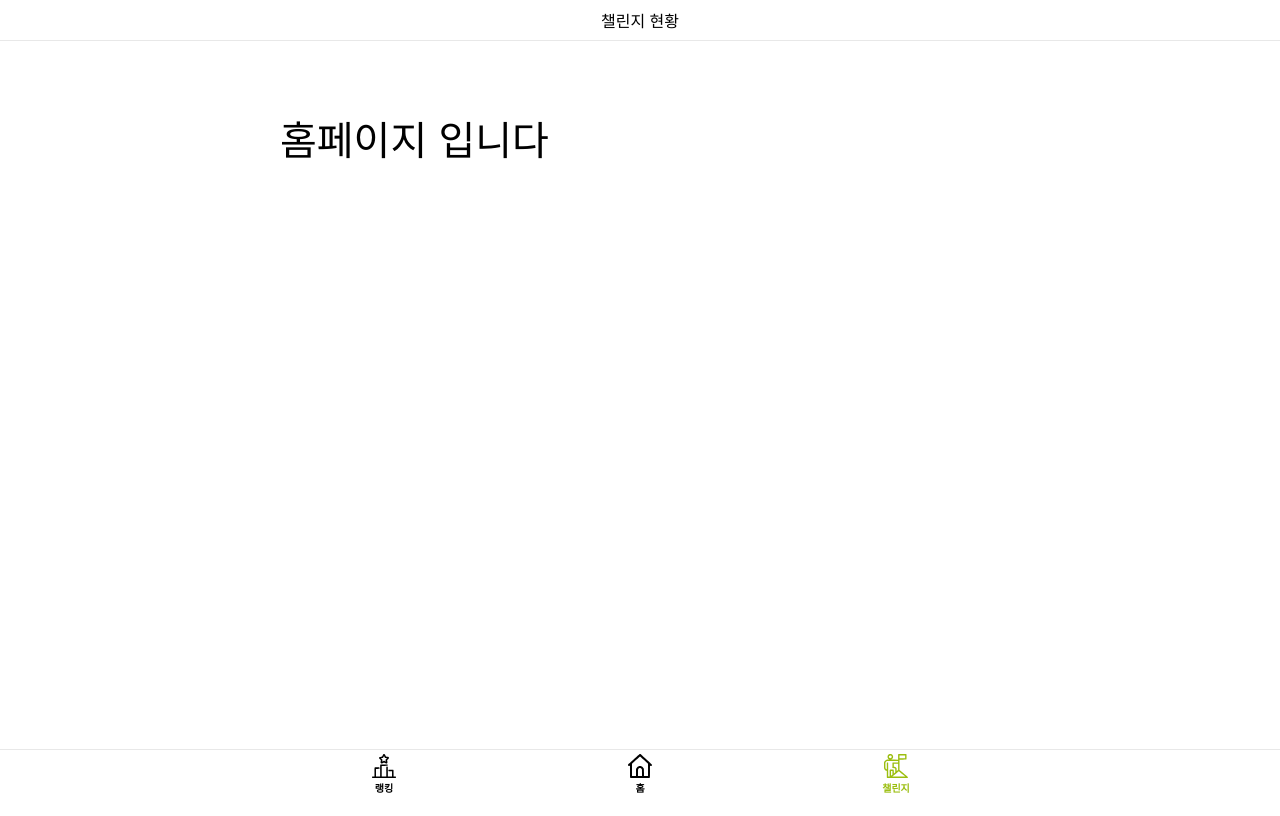
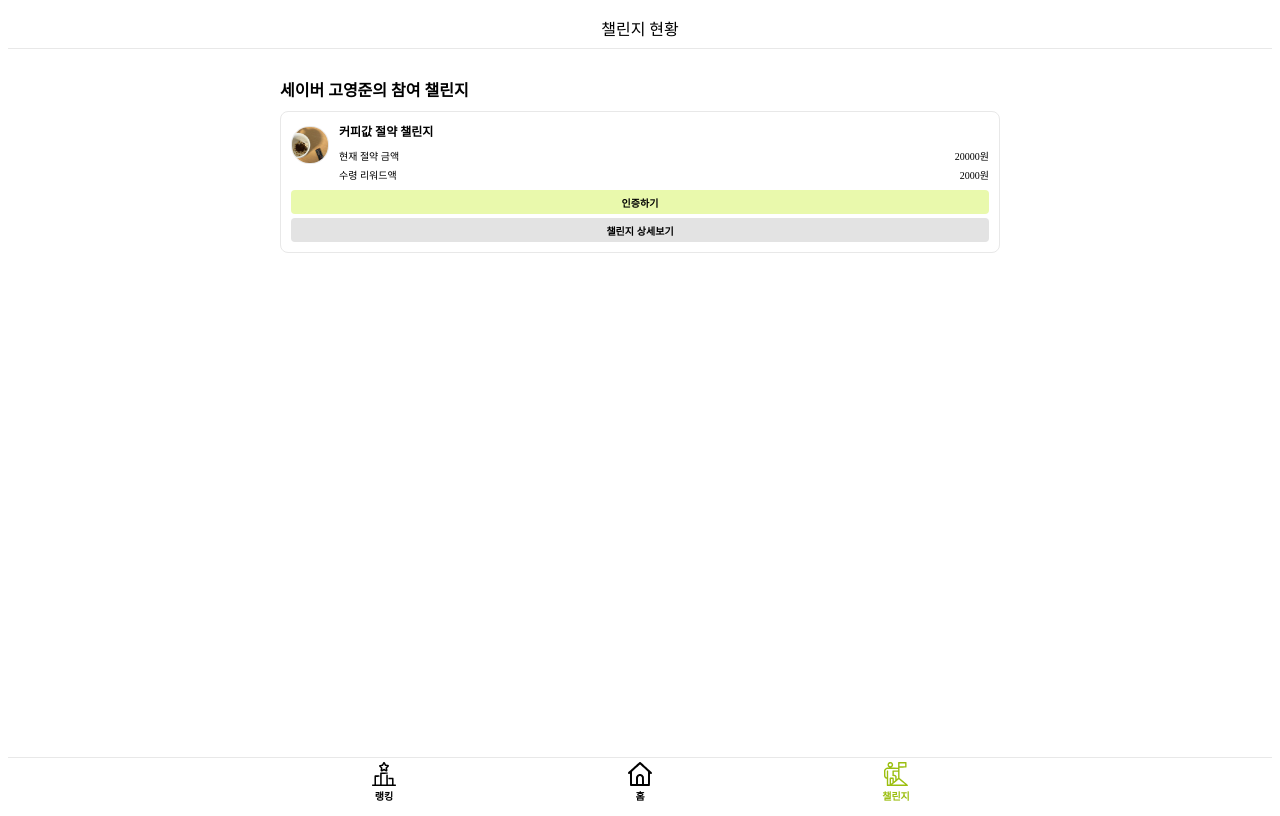
Before and after one commit to TEAM-HUNDRED/savable-web, a React (Create React App) app: page /challenge in a window 1280 px wide. Built offline with nearby package versions, Linux system fonts and the light colour scheme.

Commit message:
[FEATURE] Generate ui challenge card container

```diff
--- /dev/null
+++ b/src/assets/images/index.ts
@@ -0,0 +1,5 @@
+import CoffeeImage from "./coffee_examples.jpg";
+
+export const Images = {
+  coffee: CoffeeImage,
+};
--- /dev/null
+++ b/src/components/SVButton/index.tsx
@@ -0,0 +1,34 @@
+import styled from "styled-components";
+
+type SVButtonProps = {
+  buttonText: string;
+  onClickButton: () => void;
+  color: string;
+};
+
+function SVButton({ buttonText, onClickButton, color }: SVButtonProps) {
+  return (
+    <Container onClick={onClickButton} backgroundColor={color}>
+      <ButtonText>{buttonText}</ButtonText>
+    </Container>
+  );
+}
+
+const Container = styled.button<{ backgroundColor: string }>`
+  width: 100%;
+  height: 24px;
+  display: flex;
+  align-items: center;
+  justify-content: center;
+  border: none;
+  border-radius: 4px;
+  background-color: ${(props) => props.backgroundColor};
+`;
+
+const ButtonText = styled.p`
+  margin: 0px;
+  font-size: 10px;
+  font-weight: 700;
+`;
+
+export default SVButton;
--- /dev/null
+++ b/src/container/ChallengeCardContainer/index.tsx
@@ -0,0 +1,99 @@
+import { Images } from "assets/images";
+import SVButton from "components/SVButton";
+import styled from "styled-components";
+
+function ChallengeCardContainer() {
+  const title = "커피값 절약 챌린지";
+  const savedMoney = 20000;
+  const reward = 2000;
+
+  const onClickCertification = () => {};
+
+  return (
+    <Container>
+      <HeaderContainer>
+        <ChallengeImage src={Images.coffee} />
+        <ChallengeContainer>
+          <TitleText>{title}</TitleText>
+          <ContentContainer>
+            <ContentText>{`현재 절약 금액`}</ContentText>
+            <ContentText>{`${savedMoney}원`}</ContentText>
+          </ContentContainer>
+          <ContentContainer>
+            <ContentText>{`수령 리워드액`}</ContentText>
+            <ContentText>{`${reward}원`}</ContentText>
+          </ContentContainer>
+        </ChallengeContainer>
+      </HeaderContainer>
+      <ButtonContainer>
+        <SVButton
+          buttonText="인증하기"
+          onClickButton={onClickCertification}
+          color={"#E9F9AC"}
+        />
+      </ButtonContainer>
+      <ButtonContainer>
+        <SVButton
+          buttonText="챌린지 상세보기"
+          onClickButton={onClickCertification}
+          color={"#E3E3E3"}
+        />
+      </ButtonContainer>
+    </Container>
+  );
+}
+
+const Container = styled.div`
+  width: 100%;
+  padding: 10px;
+  margin-top: 10px;
+  border-radius: 8px;
+  border: 1px solid #e8e8e8;
+  box-sizing: border-box;
+`;
+
+const HeaderContainer = styled.div`
+  display: flex;
+  flex-direction: row;
+  width: 100%;
+`;
+
+const ChallengeContainer = styled.div`
+  display: flex;
+  flex-direction: column;
+  width: 100%;
+`;
+
+const ChallengeImage = styled.img`
+  width: 36px;
+  height: 36px;
+  border-radius: 18px;
+  border: 1px solid #e8e8e8;
+  margin: 4px 10px 0px 0px;
+`;
+
+const TitleText = styled.p`
+  margin: 0px;
+  font-size: 12px;
+  margin-bottom: 8px;
+  font-weight: 700;
+`;
+
+const ContentContainer = styled.div`
+  display: flex;
+  flex-direction: row;
+  width: 100%;
+  justify-content: space-between;
+`;
+
+const ContentText = styled.p`
+  margin: 0px;
+  margin-bottom: 4px;
+  font-size: 10px;
+`;
+
+const ButtonContainer = styled.div`
+  margin-top: 4px;
+`;
+
+export default ChallengeCardContainer;
--- a/src/index.tsx
+++ b/src/index.tsx
@@ -1,9 +1,11 @@
 import React from "react";
 import ReactDOM from "react-dom/client";
-import "./index.css";
 import reportWebVitals from "./reportWebVitals";
 import { Route, BrowserRouter as Router, Routes } from "react-router-dom";
+
 import HomePage from "pages/HomePage";
+import ChallengePage from "pages/ChallengePage";
+
 import LayoutContainer from "container/LayoutContainer";
 
 const root = ReactDOM.createRoot(
@@ -16,7 +18,7 @@ root.render(
         <Route path="/" element={<LayoutContainer />}>
           <Route path="" element={<HomePage />} />
           <Route path="ranking" element={<HomePage />} />
-          <Route path="challenge" element={<HomePage />} />
+          <Route path="challenge" element={<ChallengePage />} />
         </Route>
       </Routes>
     </Router>
--- /dev/null
+++ b/src/pages/ChallengePage/index.tsx
@@ -0,0 +1,25 @@
+import ChallengeCardContainer from "container/ChallengeCardContainer";
+import styled from "styled-components";
+
+function ChallengePage() {
+  const userName = "고영준";
+
+  return (
+    <Container>
+      <TitleText>{`세이버 ${userName}의 참여 챌린지`}</TitleText>
+      <ChallengeCardContainer />
+    </Container>
+  );
+}
+
+const Container = styled.div`
+  width: 100%;
+`;
+
+const TitleText = styled.p`
+  margin: 0px;
+  font-size: 16px;
+  font-weight: 700;
+`;
+
+export default ChallengePage;
```
Also changed, not shown: src/assets/images/coffee_examples.jpg (added).
